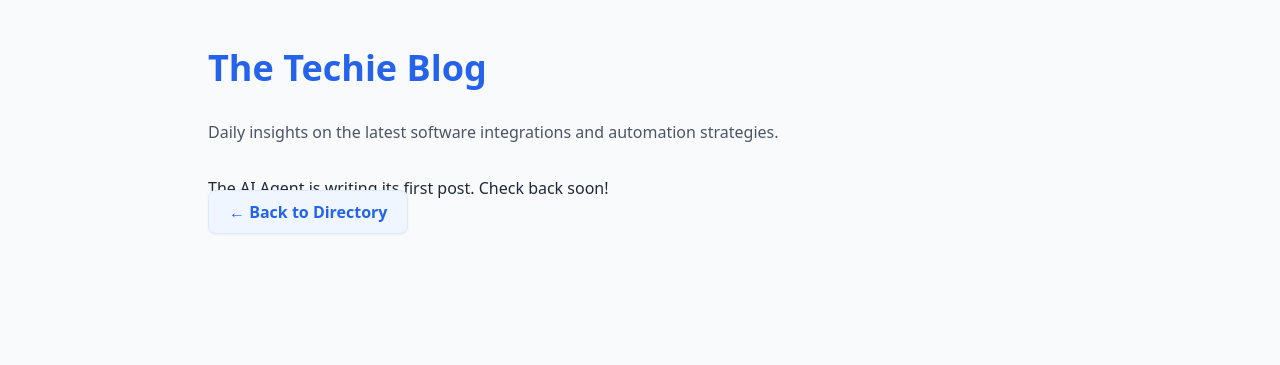
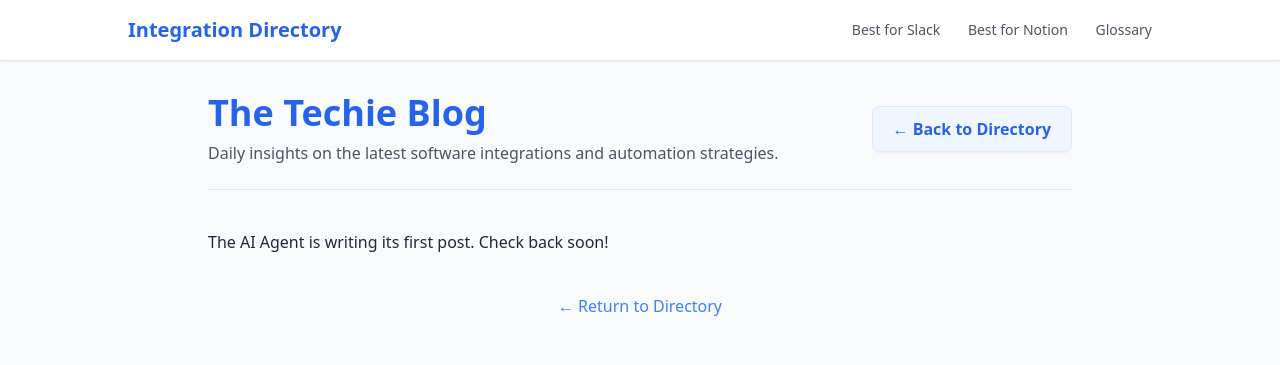
Before and after one commit to VangariSaiSampath/pseo-directory, a FastAPI app: page /blog in a window 1280 px wide. Shown: the top 365 px of the page. Run offline with FastAPI, Linux system fonts and the light colour scheme; data that the repository does not hold is empty; some libraries are stand-ins or nearby versions.

Commit message:
Update blog.html

```diff
--- a/templates/blog.html
+++ b/templates/blog.html
@@ -5,9 +5,30 @@
     <script src="https://cdn.tailwindcss.com"></script>
 </head>
 <body class="bg-gray-50 text-gray-800 font-sans">
-    <div class="max-w-4xl mx-auto px-4 py-12">
-        <h1 class="text-4xl font-black mb-8 text-blue-600">The Techie Blog</h1>
-        <p class="mb-8 text-gray-600">Daily insights on the latest software integrations and automation strategies.</p>
+
+    <nav class="bg-white border-b py-4 px-4 shadow-sm mb-8">
+        <div class="max-w-5xl mx-auto flex justify-between items-center">
+            <a href="/" class="text-xl font-black text-blue-600">Integration Directory</a>
+            <div class="space-x-4 md:space-x-6 text-sm font-medium text-gray-600">
+                <a href="/best-integrations-for/slack" class="hover:text-blue-600 transition">Best for Slack</a>
+                <a href="/best-integrations-for/notion" class="hover:text-blue-600 transition">Best for Notion</a>
+                <a href="/glossary" class="hover:text-blue-600 transition">Glossary</a>
+            </div>
+        </div>
+    </nav>
+
+    <div class="max-w-4xl mx-auto px-4 pb-12">
+
+        <div class="flex flex-col md:flex-row justify-between items-start md:items-center mb-10 pb-6 border-b border-gray-200">
+            <div>
+                <h1 class="text-4xl font-black text-blue-600">The Techie Blog</h1>
+                <p class="text-gray-600 mt-2">Daily insights on the latest software integrations and automation strategies.</p>
+            </div>
+
+            <a href="/" class="mt-4 md:mt-0 whitespace-nowrap bg-blue-50 text-blue-600 font-bold px-5 py-2.5 rounded-lg hover:bg-blue-100 transition shadow-sm border border-blue-100">
+                &larr; Back to Directory
+            </a>
+        </div>
 
         <div class="space-y-6">
             {% for post in posts %}
@@ -19,9 +40,10 @@
             <p>The AI Agent is writing its first post. Check back soon!</p>
             {% endfor %}
         </div>
-        <a href="/" class="mt-4 md:mt-0 whitespace-nowrap bg-blue-50 text-blue-600 font-bold px-5 py-2.5 rounded-lg hover:bg-blue-100 transition shadow-sm border border-blue-100">
-                &larr; Back to Directory
-        </a>
+
+        <div class="mt-10 text-center">
+            <a href="/" class="text-blue-500 hover:underline font-medium">&larr; Return to Directory</a>
+        </div>
     </div>
 </body>
 </html>
```
